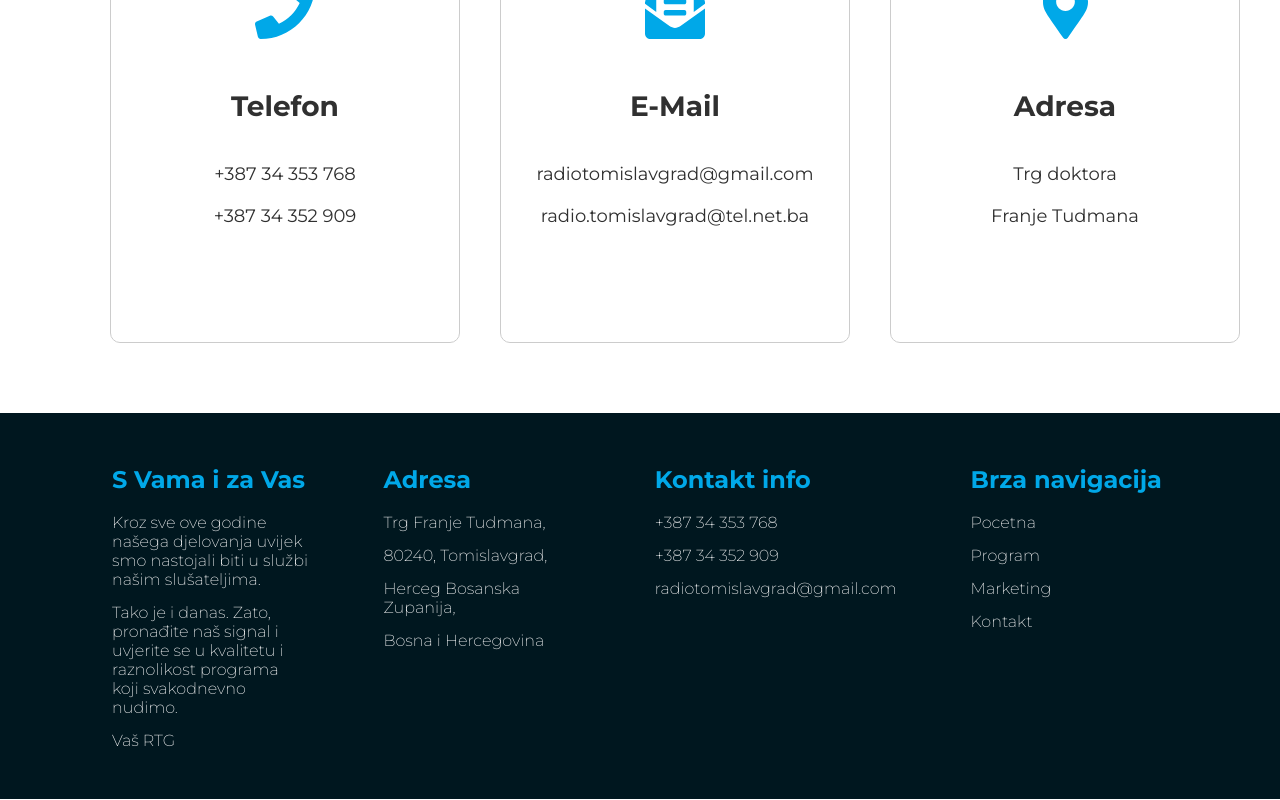
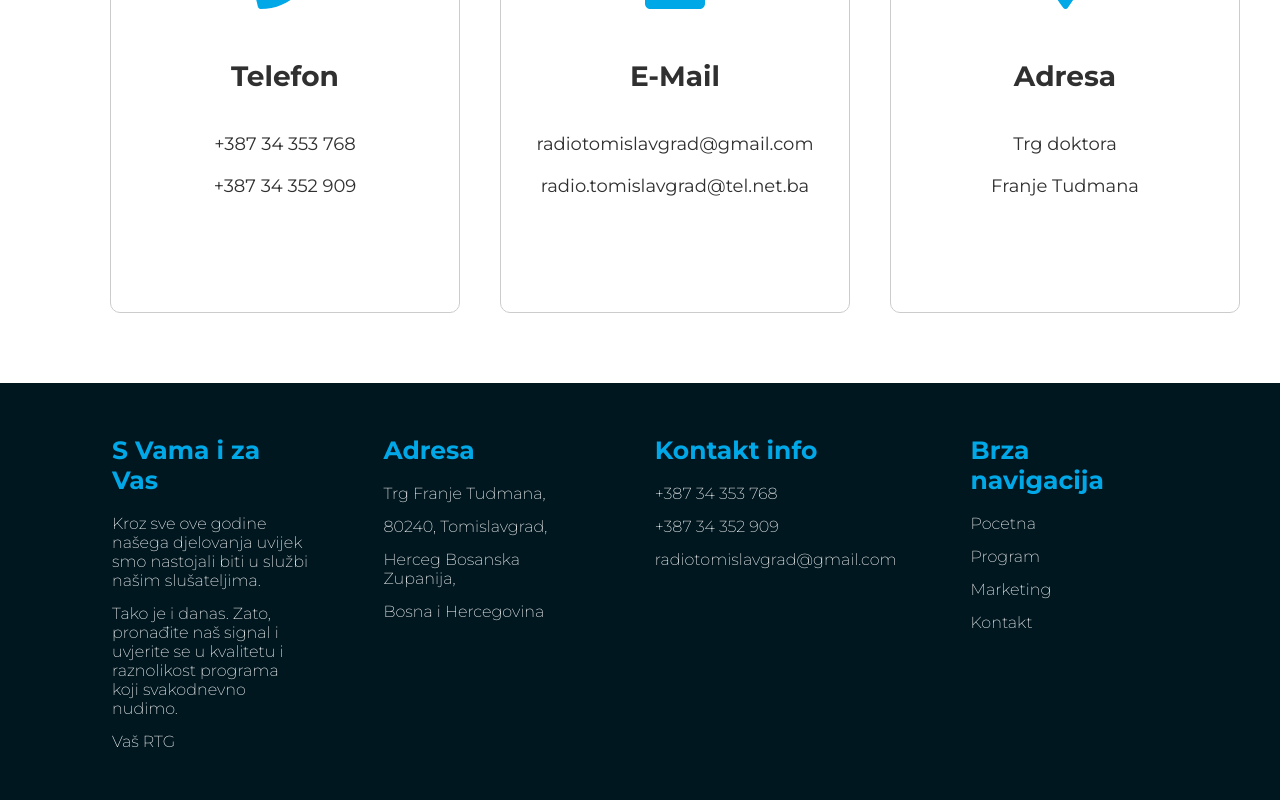
Before and after one commit to MilicTG/radio-tg, a React (Create React App) app: page /kontakt in a window 1280 px wide. Shown: the part 660-1460 px from the top of the page. Built offline with nearby package versions, Linux system fonts and the light colour scheme.

Commit message:
Setting some sizes

```diff
--- a/src/components/buttonPlay/buttonPlay.style.js
+++ b/src/components/buttonPlay/buttonPlay.style.js
@@ -19,21 +19,21 @@ export const buttonContainer = styled.button`
       width: 100%;
       display: inherit;
       justify-content: space-between;
-      font-size: 1.3rem;
+      font-size: ${theme.fontSizeSmall1X};
    }
    @media ${device.deviceTablet} {
       width: 15rem;
       height: 4.8rem;
       padding: 0 20px;
       p {
-         font-size: 1.4rem;
+         font-size: ${theme.fontSizeSmall1X};
       }
    }
    @media ${device.deviceDesktop} {
       width: 17rem;
       height: 5.5rem;
       p {
-         font-size: 1.6rem;
+         font-size: ${theme.fontSizeNorm};
       }
    }
    :hover {
--- a/src/components/buttonSchedule/buttonSchedule.style.js
+++ b/src/components/buttonSchedule/buttonSchedule.style.js
@@ -26,5 +26,5 @@ export const buttonContainer = styled.button`
 
 export const buttonText = styled.p`
    color: white;
-   font-size: 1.8rem;
+   font-size: ${theme.fontSizeBig};
 `;
--- a/src/components/buttonTransparent/btnTransparent.style.js
+++ b/src/components/buttonTransparent/btnTransparent.style.js
@@ -19,7 +19,7 @@ const buttonContainer = styled.button`
       width: 100%;
       display: inherit;
       justify-content: space-between;
-      font-size: 1.3rem;
+      font-size: ${theme.fontSizeSmall1X};
    }
    @media ${device.devicePhone} {
       display: none;
@@ -30,7 +30,7 @@ const buttonContainer = styled.button`
       height: 4.8rem;
       padding: 0 20px;
       p {
-         font-size: ${theme.fontSizeButtonM};
+         font-size: ${theme.fontSizeSmall1X};
       }
    }
    @media ${device.deviceDesktop} {
@@ -38,7 +38,7 @@ const buttonContainer = styled.button`
       width: 17rem;
       height: 5.5rem;
       p {
-         font-size: 1.6rem;
+         font-size: ${theme.fontSizeNorm};
       }
    }
    :hover {
--- a/src/components/contactCard/contactCard.style.js
+++ b/src/components/contactCard/contactCard.style.js
@@ -19,13 +19,13 @@ export const cardWrapper = styled.div`
 `;
 
 export const cardIcon = styled.p`
-   font-size: 2rem;
+   font-size: ${theme.fontSizeBig};
    color: ${theme.colorSecondary};
 `;
 
 export const cardText = styled.div`
    padding: 2rem 0;
-   font-size: 1.6rem;
+   font-size: ${theme.fontSizeBig1X};
    color: ${theme.colorFont};
    text-align: center;
    color: ${theme.colorFont};
--- a/src/components/footer/footer.style.js
+++ b/src/components/footer/footer.style.js
@@ -35,7 +35,7 @@ export const footerInfoColumn = styled.div`
    flex-flow: column;
    h3 {
       color: ${theme.colorSecondary};
-      font-size: 2rem;
+      font-size: ${theme.fontSizeBig};
       padding: 1rem 0;
       text-align: start;
    }
@@ -45,7 +45,7 @@ export const footerInfoColumn = styled.div`
          display: table-cell;
          text-align: start;
          td {
-            font-size: 1.6rem;
+            font-size: ${theme.fontSizeNorm};
             font-weight: 300;
             padding: 0.7rem 0;
             display: block;
@@ -55,39 +55,39 @@ export const footerInfoColumn = styled.div`
    }
    @media ${device.deviceTablet} {
       h3 {
-         font-size: ${theme.fontSizeS};
+         font-size: ${theme.fontSizeBig};
       }
       table {
          tr {
             text-align: start;
             td {
-               font-size: ${theme.fontSizeXS};
+               font-size: ${theme.fontSizeNorm};
             }
          }
       }
    }
    @media ${device.deviceTabletLand} {
       h3 {
-         font-size: ${theme.fontSizeS};
+         font-size: ${theme.fontSizeBig};
       }
       table {
          tr {
             text-align: start;
             td {
-               font-size: ${theme.fontSizeXS};
+               font-size: ${theme.fontSizeNorm};
             }
          }
       }
    }
    @media ${device.deviceDesktop} {
       h3 {
-         font-size: ${theme.fontSizeS};
+         font-size: ${theme.fontSizeBig1X};
       }
       table {
          tr {
             text-align: left;
             td {
-               font-size: ${theme.fontSizeXS};
+               font-size: ${theme.fontSizeNorm};
             }
          }
       }
--- a/src/components/headerBig/headerBig.style.js
+++ b/src/components/headerBig/headerBig.style.js
@@ -58,16 +58,16 @@ export const headerText = styled.div`
          font-size: 9vw;
       }
       @media ${device.deviceTablet} {
-         font-size: ${theme.fontSizeL};
+         font-size: ${theme.fontSizeBig4X};
       }
       @media ${device.deviceTabletLand} {
-         font-size: ${theme.fontSizeXL};
+         font-size: ${theme.fontSizeBig4X};
       }
       @media ${device.deviceDesktop} {
-         font-size: ${theme.fontSizeXXL};
+         font-size: ${theme.fontSizeBig5X};
       }
       @media ${device.deviceDesktopHD} {
-         font-size: ${theme.fontSizeXXXL};
+         font-size: ${theme.fontSizeBig5X};
       }
    }
    #radio {
@@ -82,7 +82,7 @@ export const headerText = styled.div`
       font-weight: 100;
       letter-spacing: 0.3rem;
       @media ${device.devicePhone} {
-         font-size: ${theme.fontSizeXS};
+         font-size: ${theme.fontSizeNorm};
       }
       @media ${device.deviceTablet} {
          font-size: ${theme.fontSizeM};
@@ -91,7 +91,7 @@ export const headerText = styled.div`
          font-size: ${theme.fontSizeM};
       }
       @media ${device.deviceDesktop} {
-         font-size: ${theme.fontSizeL};
+         font-size: ${theme.fontSizeBig2X};
       }
    }
    @media ${device.deviceTabletLand} {
--- a/src/components/headerSmall/headerSmall.style.js
+++ b/src/components/headerSmall/headerSmall.style.js
@@ -22,14 +22,14 @@ export const smallHeaderOverlay = styled.div`
 
 export const smallHeaderTitle = styled.h2`
    color: white;
-   font-size: ${theme.fontSizeXXL};
+   font-size: ${theme.fontSizeBig5X};
    text-align: center;
    padding-bottom: 3rem;
 `;
 
 export const smallHeaderDesc = styled.p`
    color: white;
-   font-size: ${theme.fontSizeM};
+   font-size: ${theme.fontSizeBig1X};
    font-weight: 300;
    text-align: center;
 `;
--- a/src/pages/indexPage/index.page.jsx
+++ b/src/pages/indexPage/index.page.jsx
@@ -34,7 +34,7 @@ export default class IndexPage extends Component {
       super();
 
       this.state = {
-         titleMain: 'Radio',
+         titleMain: 'Radio ',
          titleSecond: 'Tomislavgrad',
          titleFreq: '95.1,95.9 i 103.3Mhz',
          play: false,
--- a/src/styles/theme.js
+++ b/src/styles/theme.js
@@ -19,15 +19,6 @@ export const theme = {
    fontSizeBig3X: `3.9rem`,
    fontSizeBig4X: `4.8rem`,
    fontSizeBig5X: `5.2rem`,
-
-   fontSizeXXS: '0.8rem',
-   fontSizeXS: '1.6rem',
-   fontSizeS: '2.4rem',
-   fontSizeM: '3.2rem',
-   fontSizeL: '4rem',
-   fontSizeXL: '4.8rem',
-   fontSizeXXL: '5.6rem',
-   fontSizeXXXL: '6.4rem',
    //different sizes
    mainContainerWeb: '1600px',
    boxShadow: '5px 10px 10px 0px rgba(0, 0, 0, 0.16)',
```
Also changed, not shown: src/components/buttonRTGMusic/buttonRTGMusic.style.js (+1 -17 lines).
